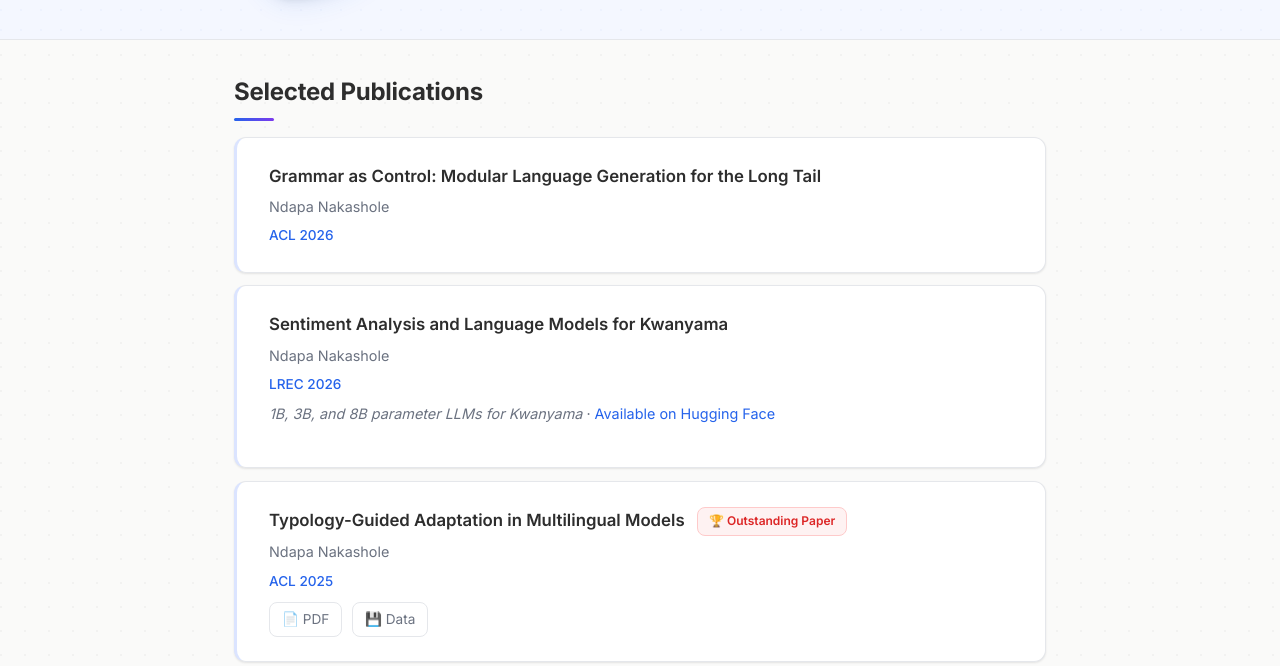
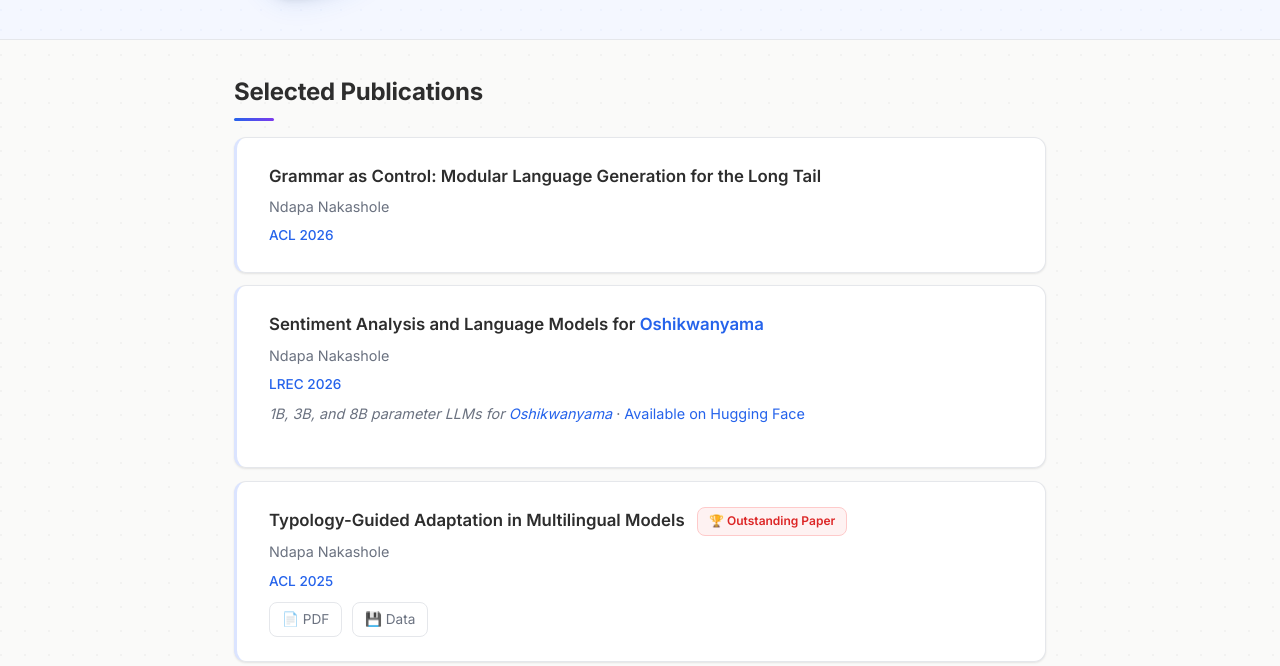
Before and after one commit to ndapa/ndapa.github.io, a Jekyll site: the page built from research.md, in a window 1280 px wide and 900 px high, cut to the strip 234-900 px from the top of the window. Built offline with Jekyll 4.4.1, drawn with Linux system fonts in a browser that asks for light colours.

Commit message:
Correct publication title and enhance details
Updated publication title and description to reflect the correct term 'Oshikwanyama' and added hyperlinks.

```diff
--- a/research.md
+++ b/research.md
@@ -13,10 +13,10 @@ permalink: /research/
 </div>
 
 <div class="pub-card" id="kwanyama-lrec2026">
-  <div class="pub-title">Sentiment Analysis and Language Models for Kwanyama</div>
+  <div class="pub-title">Sentiment Analysis and Language Models for  <a href="https://okalex.org/"> Oshikwanyama</a></div>
   <div class="pub-authors">Ndapa Nakashole</div>
   <div class="pub-venue">LREC 2026</div>
-  <p style="color: var(--text-muted); font-size: 0.9rem; margin-top: 0.4rem;"><em>1B, 3B, and 8B parameter LLMs for Kwanyama</em> &middot; <a href="https://huggingface.co/okalai-ai">Available on Hugging Face</a></p>
+  <p style="color: var(--text-muted); font-size: 0.9rem; margin-top: 0.4rem;"><em>1B, 3B, and 8B parameter LLMs for <a href="https://okalex.org/"> Oshikwanyama</a></em> &middot; <a href="https://huggingface.co/okalai-ai">Available on Hugging Face</a></p>
 </div>
 
 <div class="pub-card" id="moimoe-acl2025">
```
